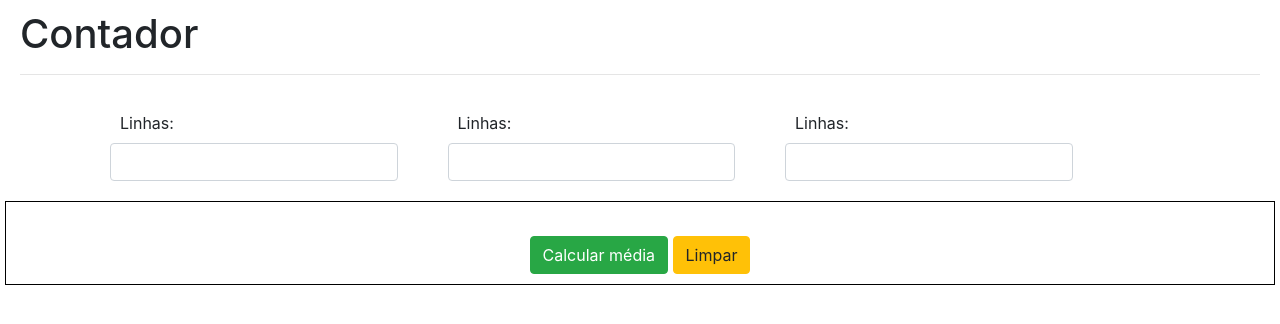
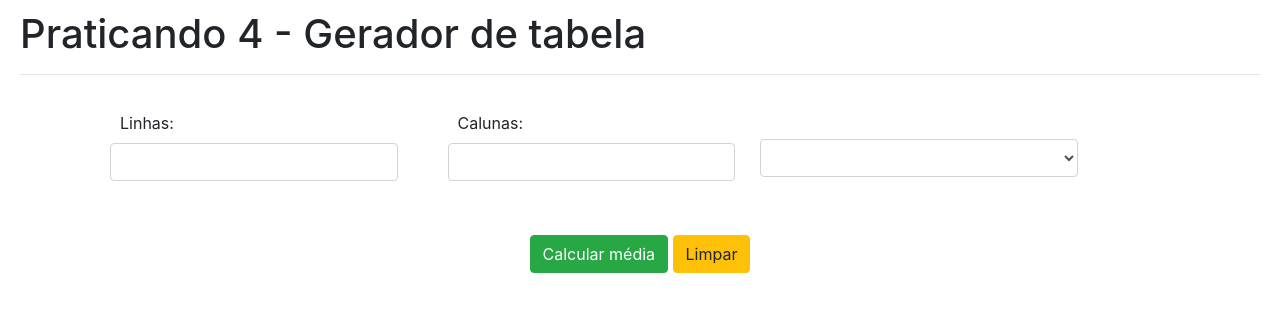
Before and after one commit to Juniorbasck/Aulas-DW, a PHP site: page / in a window 1280 px wide. Shown: the top 324 px of the page. Run offline with PHP 8.4, Linux system fonts and the light colour scheme.

Commit message:
atualizacoes

```diff
--- a/Desenvolvimento web II/Aula14_03/atividades de sala/praticando4/index.html
+++ b/Desenvolvimento web II/Aula14_03/atividades de sala/praticando4/index.html
@@ -21,16 +21,12 @@
         .fundo{
             border: 1px solid black;
         }
-
-
         </style>
-
-
 	</head>
   <body>
 
 
-        <h1>Contador</h1>
+        <h1>Praticando 4 - Gerador de tabela</h1>
         <hr/>
 
        <form class=" form" action="destino.php" method="POST">
@@ -40,21 +36,29 @@
 
                 <div class="col-md-3" style="margin-left: 90px;">
                     <label>Linhas:</label>
-                    <input class="form-control" type="number">
+                    <input class="form-control" type="number" id="num1" name="num1">
                 </div>
 
                 <div class="col-md-3">
-                    <label>Linhas:</label>
-                    <input class="form-control" type="number">
+                    <label>Calunas:</label>
+                    <input class="form-control" type="number" id="num2" name="num2">
                 </div>
 
-                <div class="col-md-3">
-                    <label>Linhas:</label>
-                    <input class="form-control" type="number">
-                </div>
+                <select name="estilo" class="col-md-3 form-control mt-5">
+
+                    <option></option>
+
+                    <option value="table-primary">table-primary</option>
+                    <option value="table-success">table-success</option>
+                    <option value="table-danger">table-danger</option>
+                    <option value="table-warning">table-warning</option>
+                    <option value="table-dark">table-dark</option>
+
+                </select>
+
             </div>
 
-            <div class="row justify-content-center fundo">
+            <div class="row justify-content-center">
 
                 <div>
 
```
Also changed, not shown: Desenvolvimento web II/Aula14_03/atividades de sala/praticando4/destino.php (+23 -7 lines).
